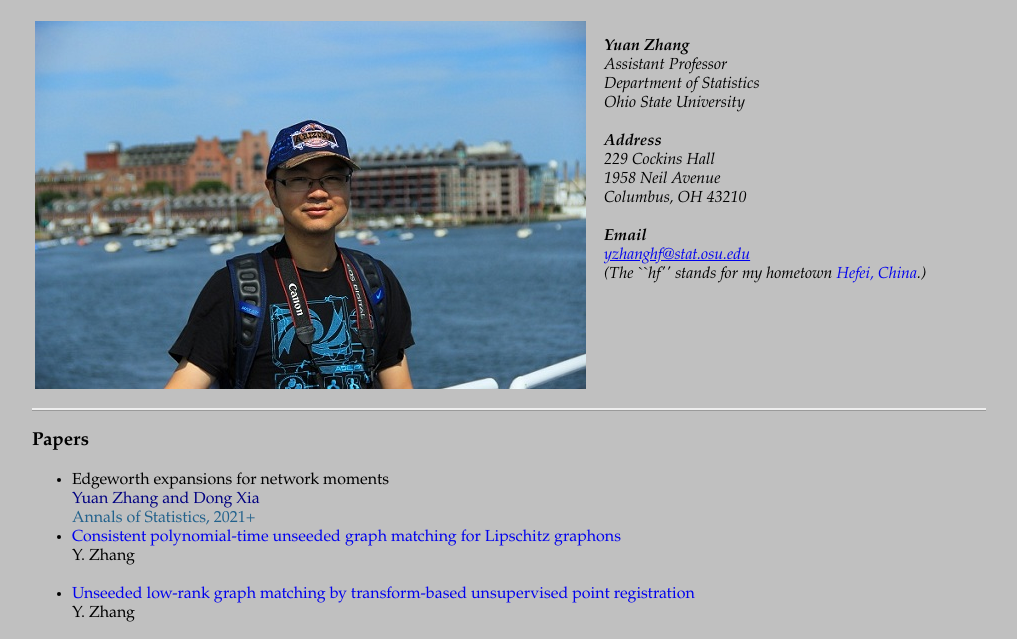
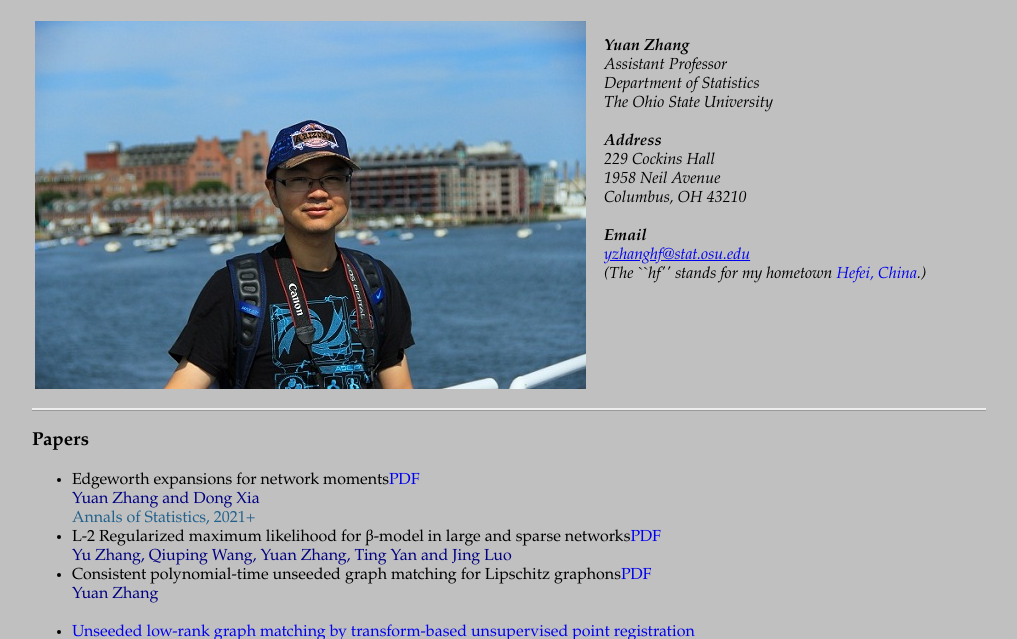
Before and after one commit to yzhanghf/yzhanghf.github.io, a plain HTML site: page index.html in a window 1280 px wide. Shown: the part 91-730 px from the top of the page, without its empty margins (144-1161 px from the left). Drawn offline with Linux system fonts and the light colour scheme.

Commit message:
Update index.html

```diff
--- a/index.html
+++ b/index.html
@@ -58,7 +58,7 @@ p.hidden {border-style:hidden;}
 <img src="./portrait.JPG"	alt="Yuan Zhang" align="left" />
 </td>
 <td valign="top">
-<p><i><b>Yuan Zhang</b><br>Assistant Professor<br> Department of Statistics<br>Ohio State University<br><br>
+<p><i><b>Yuan Zhang</b><br>Assistant Professor<br> Department of Statistics<br>The Ohio State University<br><br>
 <b>Address</b><br> 229 Cockins Hall <br> 1958 Neil Avenue<br> Columbus, OH 43210 <br><br> <b>Email</b><br>
 <a href="mailto:yzhanghf@stat.osu.edu">yzhanghf@stat.osu.edu</a> <br> (The ``hf'' stands for my hometown <a href="http://en.wikipedia.org/wiki/Hefei", style="text-decoration: none">Hefei, China</a>.)</i></p>
 </td>
@@ -71,14 +71,20 @@ p.hidden {border-style:hidden;}
 <ul>
 
 <li>
-Edgeworth expansions for network moments<br>
+<span style="COLOR: BLACK">Edgeworth expansions for network moments</span><a href="https://www.e-publications.org/ims/submission/AOS/user/submissionFile/45658?confirm=534c87eb", style="text-decoration: none">PDF</a><br>
 <span style="COLOR: #000080">Yuan Zhang and Dong Xia</span><br>
 <span style="COLOR: #21618C">Annals of Statistics, 2021+</span><br>
 </li>
 
+<li>
+<span style="COLOR: BLACK">L-2 Regularized maximum likelihood for &beta;-model in large and sparse networks</span><a href="https://arxiv.org/pdf/2110.11856", style="text-decoration: none">PDF</a><br>
+<span style="COLOR: #000080">Yu Zhang, Qiuping Wang, Yuan Zhang, Ting Yan and Jing Luo</span><br>
+</li>
+
 
 <li>
-<a href="https://arxiv.org/abs/1807.11027", style="text-decoration: none">Consistent polynomial-time unseeded graph matching for Lipschitz graphons</a> <br> Y. Zhang <br>
+<span style="COLOR: BLACK">Consistent polynomial-time unseeded graph matching for Lipschitz graphons</span><a href="https://arxiv.org/abs/1807.11027", style="text-decoration: none">PDF</a><br>
+<span style="COLOR: #000080">Yuan Zhang</span><br>
 </li>
 
 <br>
```
